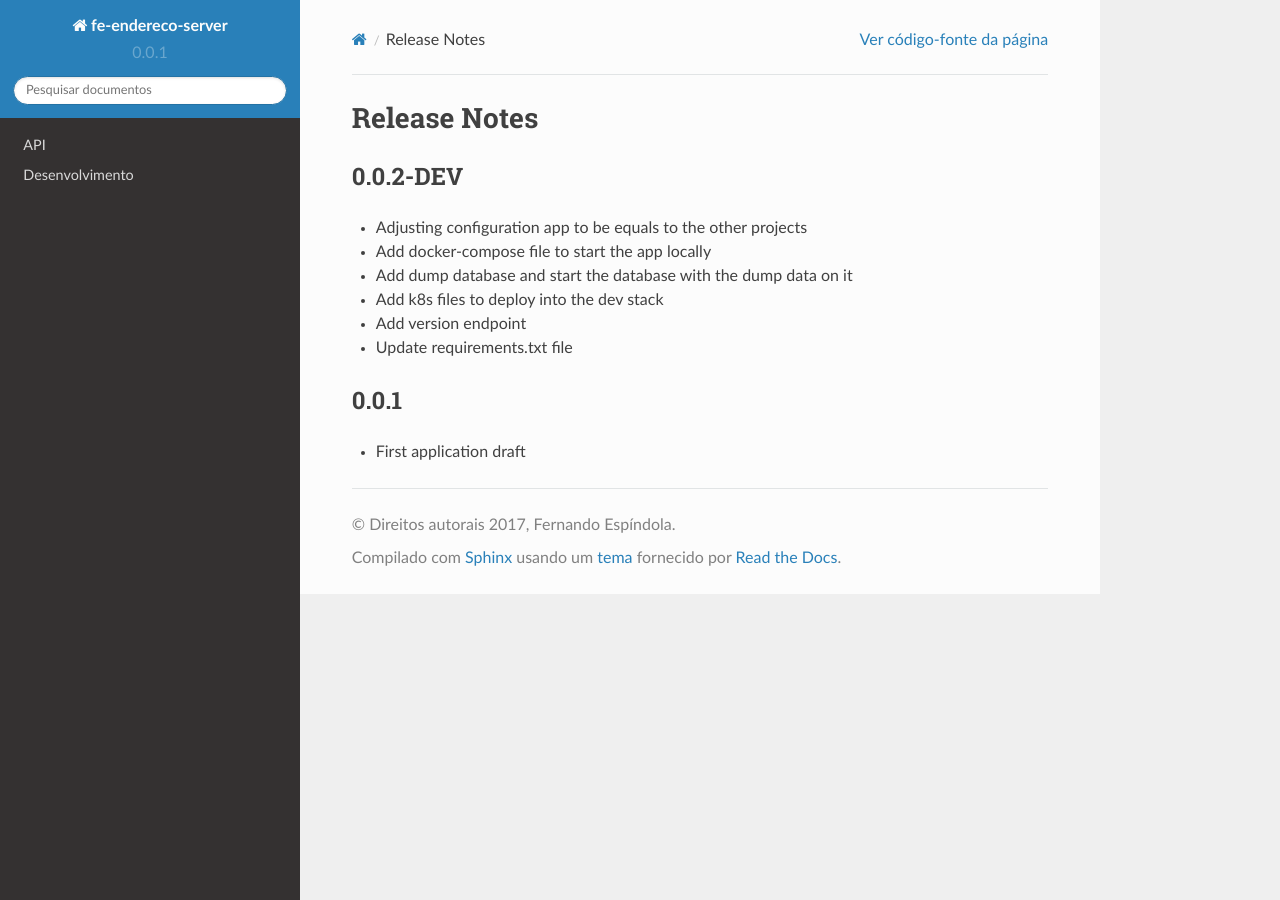
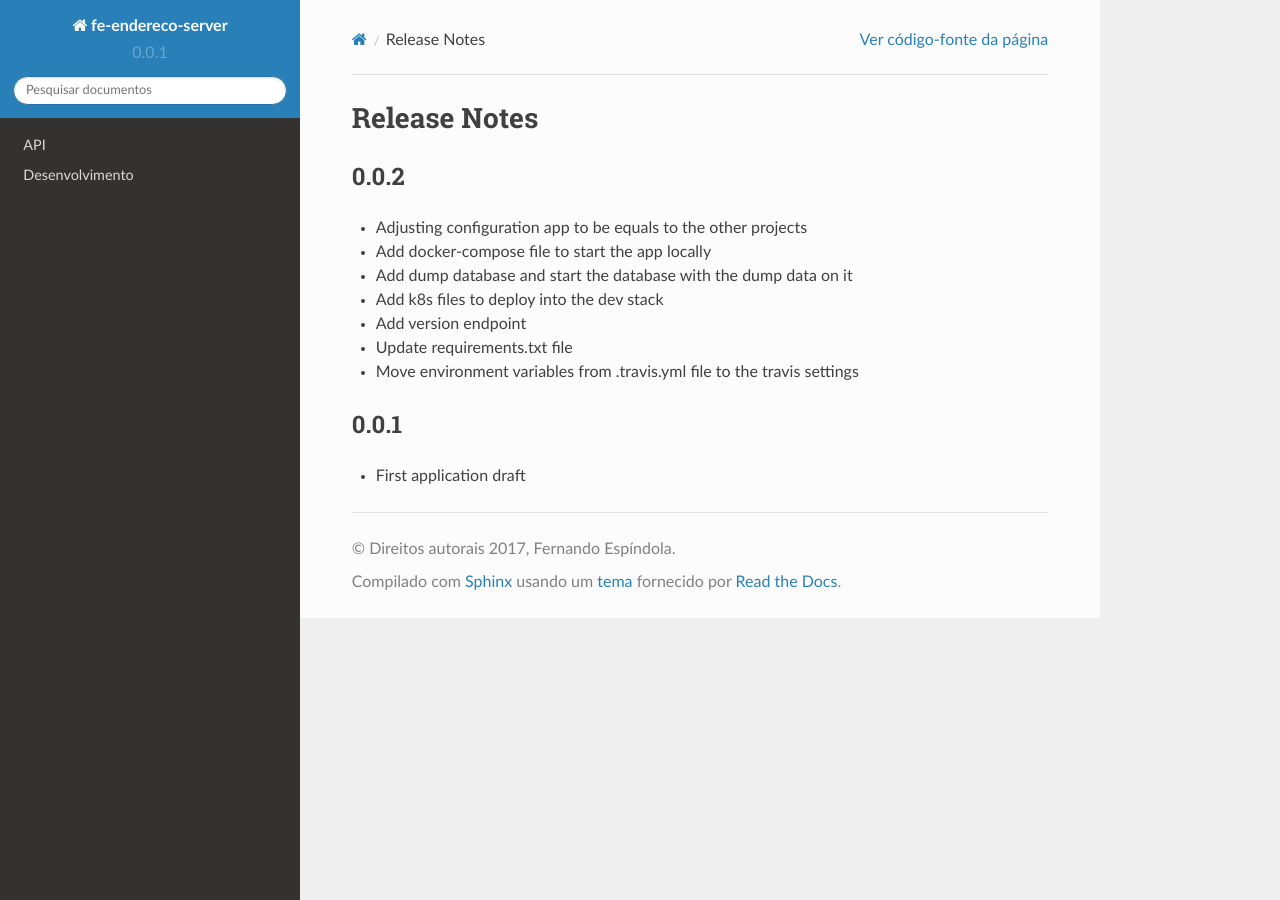
Before and after one commit to fernandoe/fe-endereco-server, a Sphinx documentation site: the page built from docs/release-notes.md, in a window 1280 px wide. Built offline with Sphinx 7.4.7 and the Read the Docs theme 2.0.0, drawn with Linux system fonts in a browser that asks for light colours.

Commit message:
add some notes

```diff
--- a/docs/release-notes.md
+++ b/docs/release-notes.md
@@ -1,7 +1,7 @@
 # Release Notes
 
 
-## 0.0.2-DEV
+## 0.0.2
 
 - Adjusting configuration app to be equals to the other projects
 - Add docker-compose file to start the app locally
@@ -9,6 +9,7 @@
 - Add k8s files to deploy into the dev stack
 - Add version endpoint
 - Update requirements.txt file
+- Move environment variables from .travis.yml file to the travis settings
 
 
 ## 0.0.1
```
